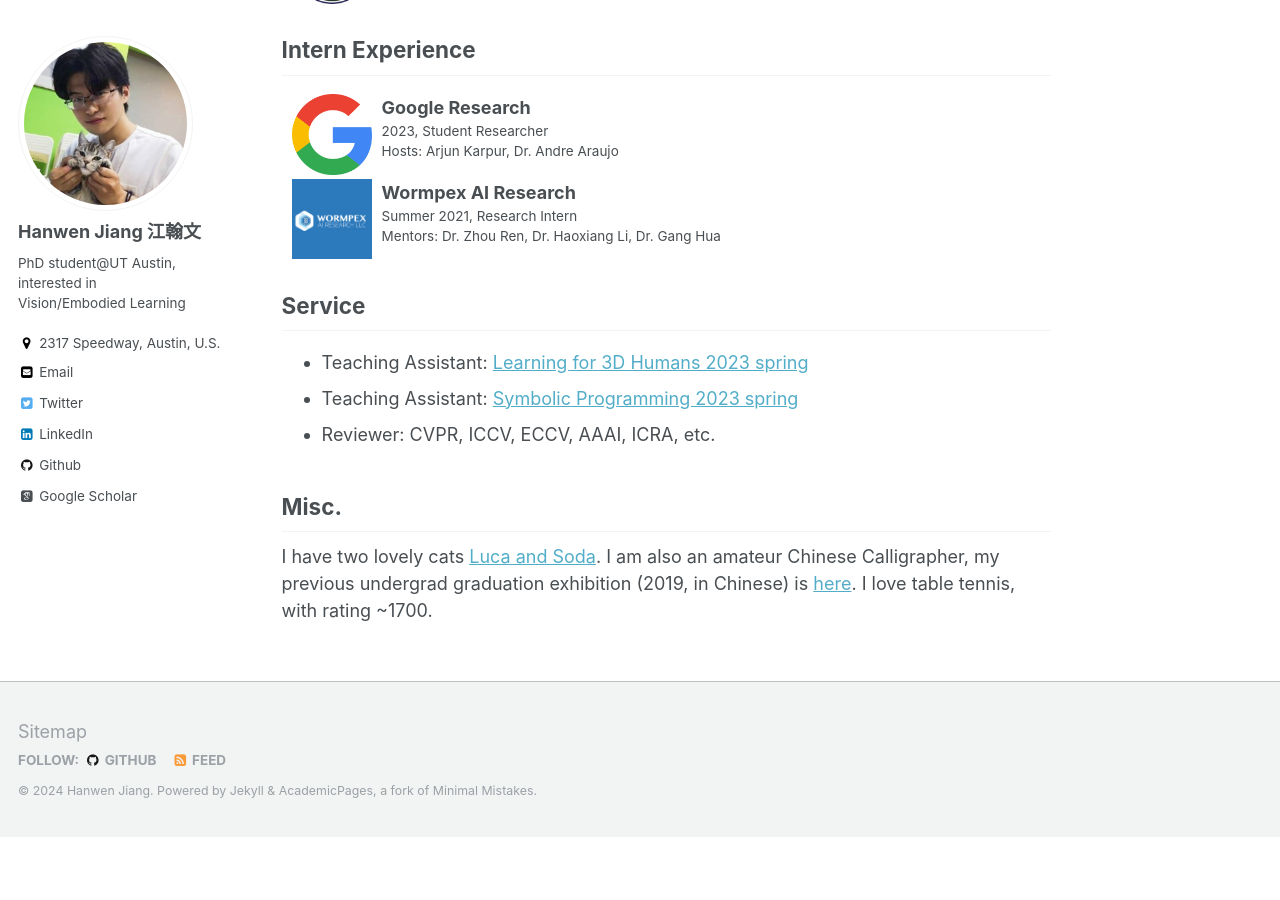
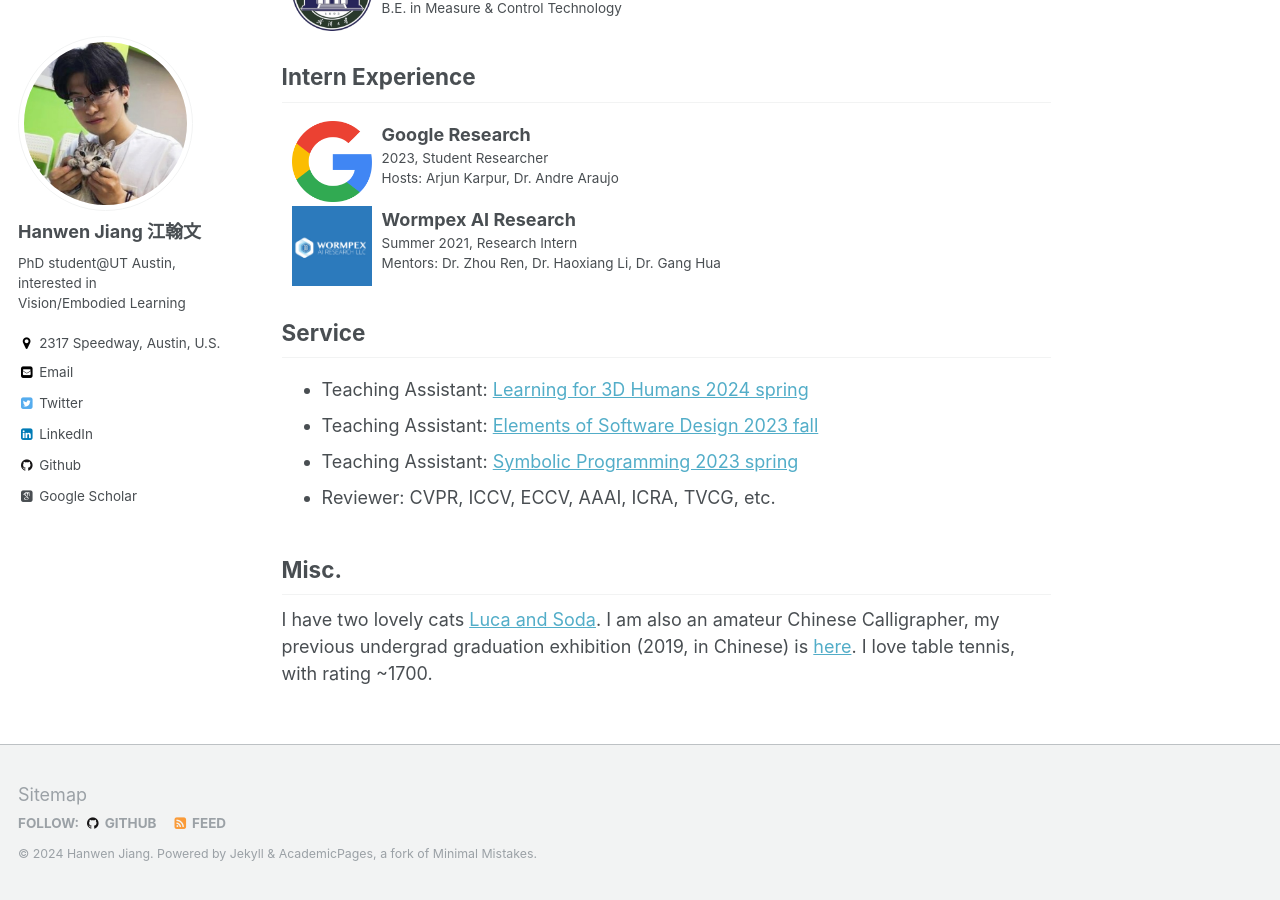
Before and after one commit to hwjiang1510/hwjiang1510.github.io, a Jekyll site: the page built from _pages/about.md, in a window 1280 px wide and 900 px high, scrolled down 695 px. Built offline with Jekyll 4.4.1, drawn with Linux system fonts in a browser that asks for light colours; some web fonts are replaced; before the commit the page ends 1532 px from its top, so only the background shows below that; some of the changed text lies outside the part shown.

```diff
--- a/_pages/about.md
+++ b/_pages/about.md
@@ -28,9 +28,10 @@ I am currently working on 3D vision.
 
 
 ## Service
-* Teaching Assistant: [Learning for 3D Humans 2023 spring](https://sites.google.com/utexas.edu/cs395t-spring2024)
+* Teaching Assistant: [Learning for 3D Humans 2024 spring](https://sites.google.com/utexas.edu/cs395t-spring2024)
+* Teaching Assistant: [Elements of Software Design 2023 fall]()
 * Teaching Assistant: [Symbolic Programming 2023 spring](https://www.cs.utexas.edu/users/novak/cs378.html)
-* Reviewer: CVPR, ICCV, ECCV, AAAI, ICRA, etc.
+* Reviewer: CVPR, ICCV, ECCV, AAAI, ICRA, TVCG, etc.
 
 
 ## Misc.
```
Also changed, not shown: other parts of _pages/about.md (+1 -1 lines), _pages/publications.md (+2 -0 lines), images/omniglue.png (added).
